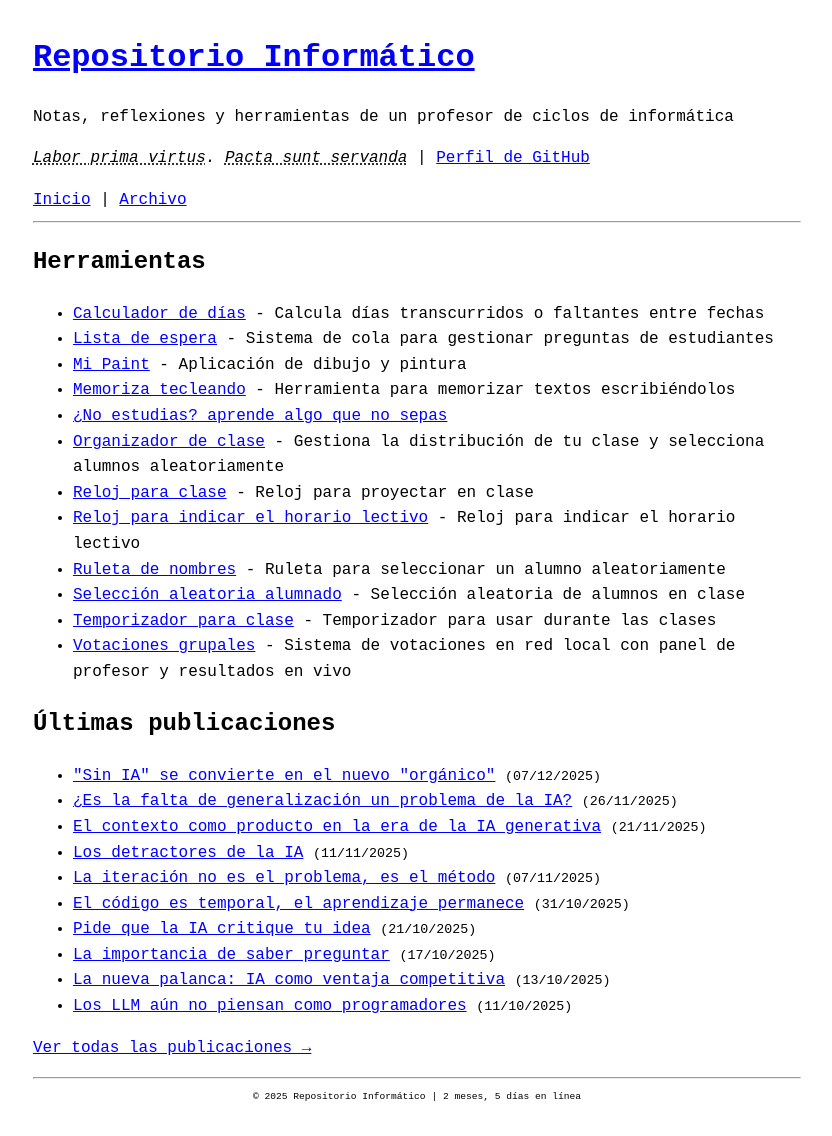
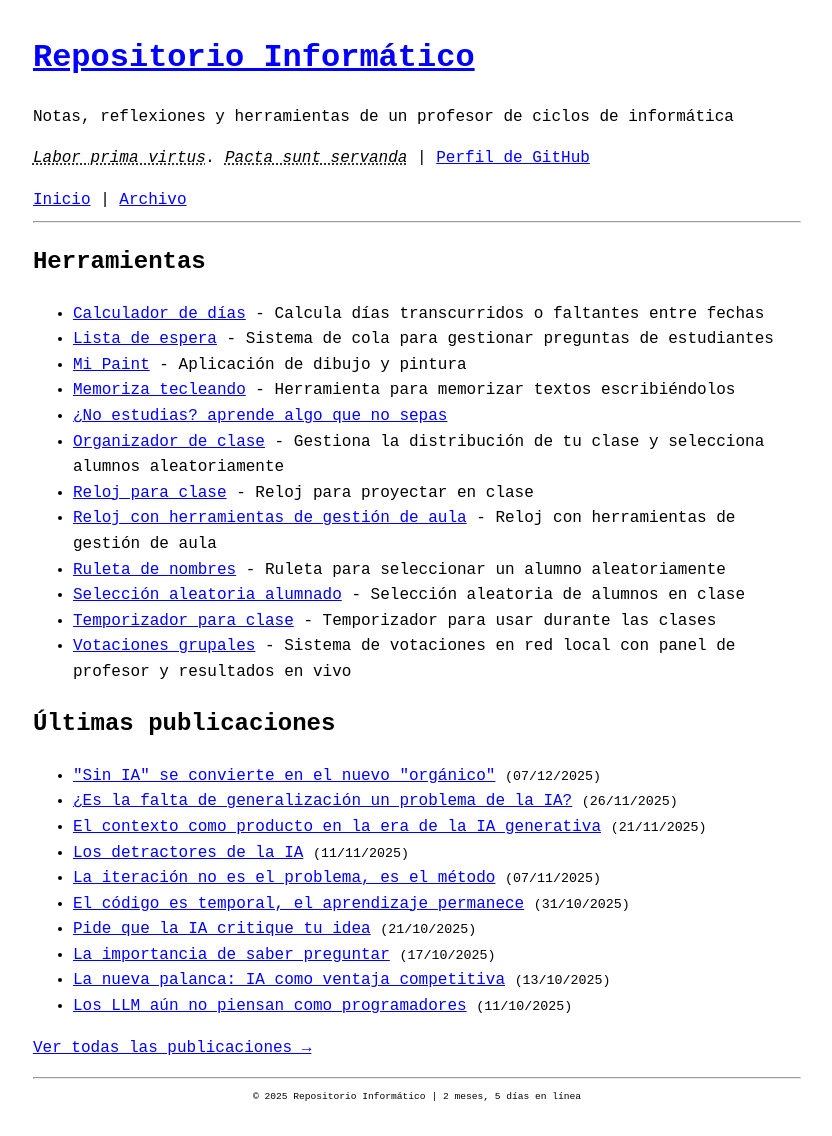
Before and after one commit to repositorioinformatico/repositorioinformatico.github.io, a Jekyll site: the page built from index.html, in a window 1280 px wide. Shown: the whole page, without its empty margins (223-1055 px from the left). Built offline with Jekyll 4.4.1, drawn with Linux system fonts in a browser that asks for light colours.

Commit message:
Actualizar descripción del Reloj lectivo a herramientas de gestión de aula
🤖 Generated with [Claude Code](https://claude.com/claude-code)

Co-Authored-By: Claude Sonnet 4.5 <noreply@anthropic.com>

```diff
--- a/index.html
+++ b/index.html
@@ -13,7 +13,7 @@ title: Inicio
     <li><a href="https://repositorioinformatico.github.io/ocioso/">¿No estudias? aprende algo que no sepas</a></li>
     <li><a href="https://repositorioinformatico.github.io/mapa-aula-seleccionar-alumno/">Organizador de clase</a> - Gestiona la distribución de tu clase y selecciona alumnos aleatoriamente</li>
     <li><a href="https://repositorioinformatico.github.io/reloj-clase/">Reloj para clase</a> - Reloj para proyectar en clase</li>
-    <li><a href="https://repositorioinformatico.github.io/reloj-lectivo/">Reloj para indicar el horario lectivo</a> - Reloj para indicar el horario lectivo</li>
+    <li><a href="https://repositorioinformatico.github.io/reloj-lectivo/">Reloj con herramientas de gestión de aula</a> - Reloj con herramientas de gestión de aula</li>
     <li><a href="https://repositorioinformatico.github.io/ruleta-de-los-nombres/">Ruleta de nombres</a> - Ruleta para seleccionar un alumno aleatoriamente</li>
     <li><a href="https://github.com/repositorioinformatico/class-layout-randomizer">Selección aleatoria alumnado</a> - Selección aleatoria de alumnos en clase</li>
     <li><a href="https://repositorioinformatico.github.io/temporizador/">Temporizador para clase</a> - Temporizador para usar durante las clases</li>
```
